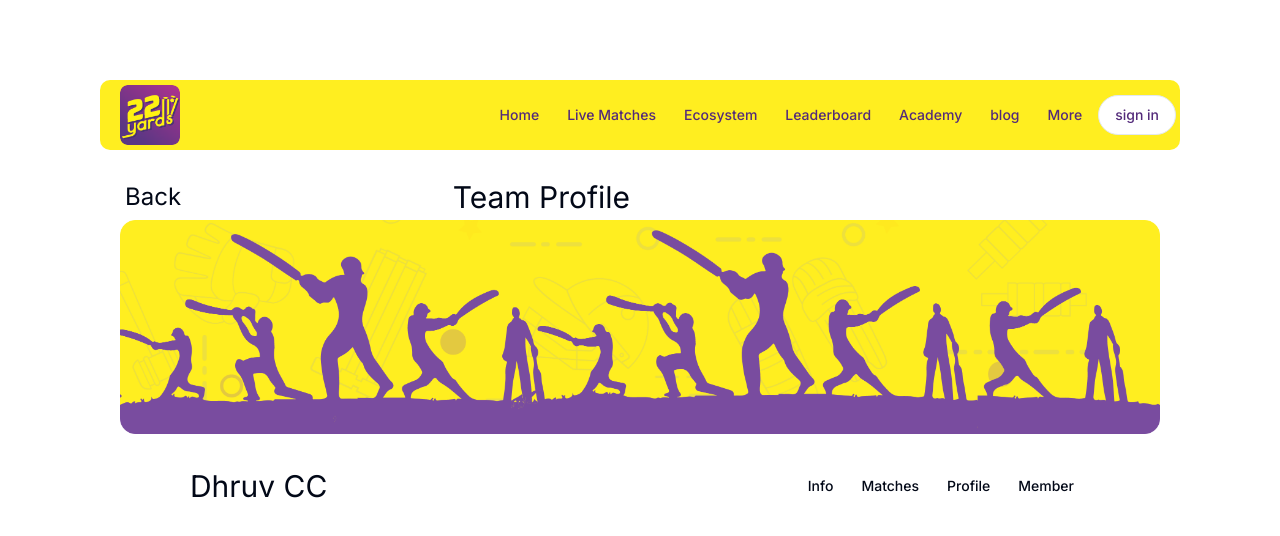
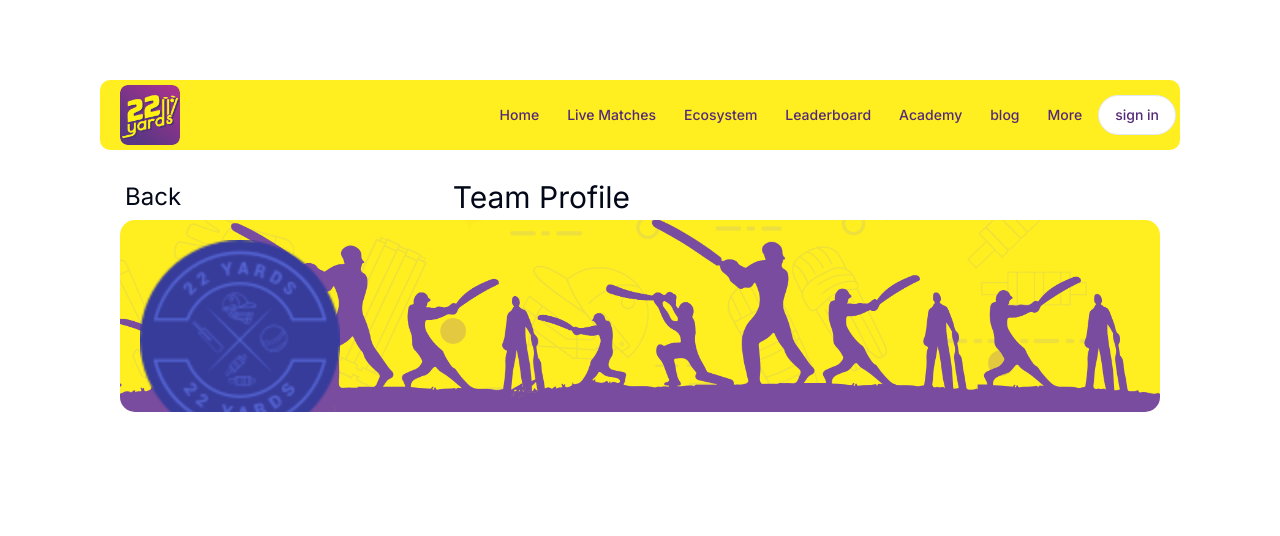
Before and after one commit to DhruvGhatge/22-YARDS, a Next.js app: page /nav in a window 1280 px wide. Shown: the top 536 px of the page. Built offline with nearby package versions, Linux system fonts and the light colour scheme.

Commit message:
upadate team page img

```diff
--- a/src/app/globals.css
+++ b/src/app/globals.css
@@ -67,6 +67,29 @@
       height: 15vw;
       background-size: cover; /* Optional: makes sure the image covers the div */
       background-position: center; /* Optional: centers the image */
+      position: relative;
+      overflow: hidden;
+      display: flex;
+    }
+
+
+      .overlay {
+        position: relative;
+        z-index: 1; /* Ensures the overlay image is on top */
+        margin-left: 20px; /* Adjust the spacing as needed */
+        height: 200px;
+        margin-top: 20px;
+      }
+
+
+    .background {
+      position: absolute;
+      top: 0;
+      left: 0;
+      width: 100%;
+      height: 100%;
+      object-fit: cover;
+      z-index: 0;
     }
 
     .dark {
--- a/src/app/nav/page.tsx
+++ b/src/app/nav/page.tsx
@@ -78,34 +78,36 @@ import {
     </div>
 </div>
 <div className="backgroundImage">
-      <img src="image\teamProfilebanner.png"></img>
+
+      <img src="image\teamProfilebanner.png" className="background" style={{borderRadius: "15px"}}></img>
+      <img src="image\TN5.png" alt="" className="overlay"/>
       <div style={{marginTop: "30px", display: "flex", justifyContent: "space-between",
     alignItems: "center", marginRight: "70px"}}>
       <div style={{ marginLeft: '70px' } }>
-  <h1 style={{fontSize: "2.34vw"}}>Dhruv CC</h1></div>
+  <h1 style={{fontSize: "2.34vw"}}>Dhruv CC</h1>
+  </div>
 
-  <Menubar className="menu" style={{borderWidth:'0px', fontStyle: "2.34vw"}}>
+  <Menubar className="menu" style={{borderWidth:'0px', fontSize: "100px"}}>
   <MenubarMenu>
-    <MenubarTrigger style={{fontStyle: "2.34vw"}}>Info</MenubarTrigger>
+    <MenubarTrigger style={{fontSize: "30px"}}>Info</MenubarTrigger>
   </MenubarMenu>
 
   <MenubarMenu>
-    <MenubarTrigger style={{fontStyle: "2.34vw"}}>Matches</MenubarTrigger>
+    <MenubarTrigger style={{fontSize: "30px"}}>Matches</MenubarTrigger>
   </MenubarMenu>
 
   <MenubarMenu>
-    <MenubarTrigger style={{fontStyle: "2.34vw"}}>Profile</MenubarTrigger>
+    <MenubarTrigger style={{fontSize: "30px"}}>Profile</MenubarTrigger>
   </MenubarMenu>
 
   <MenubarMenu>
-    <MenubarTrigger style={{fontStyle: "2.34vw"}}>Member</MenubarTrigger>
+    <MenubarTrigger style={{fontSize: "30px"}}>Members</MenubarTrigger>
   </MenubarMenu>
 
   </Menubar>
 </div>
       </div>
 
-
 </>
 
     )
```
Also changed, not shown: public/image/TN5.png (added), public/image/cricket-sports-logo-ball-and-bat-vector-7146838.jpg (deleted).
